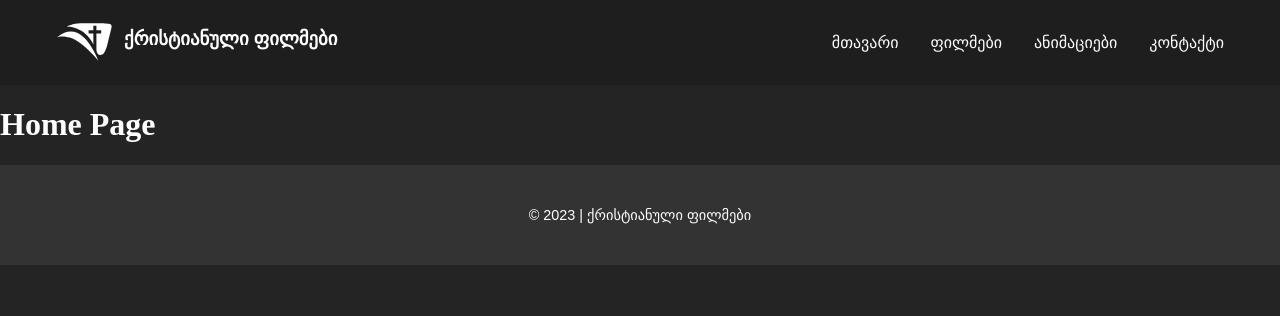
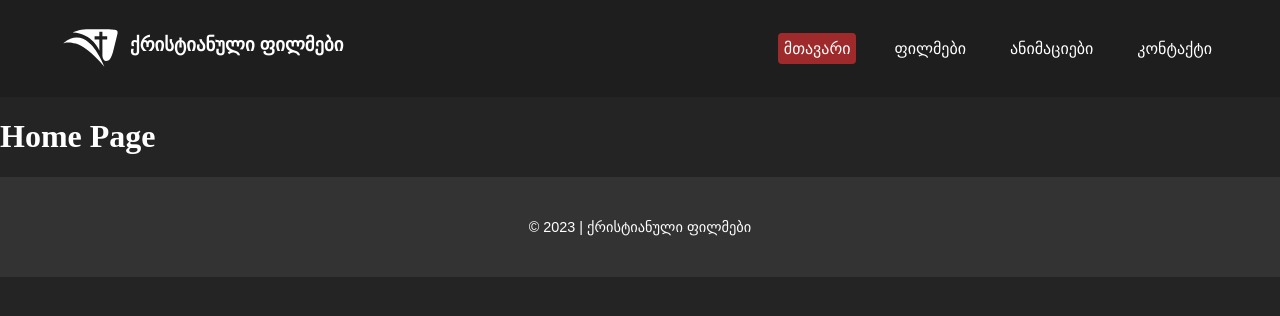
Before and after one commit to Dachi-Papashvili88/qtv-movies, a React (Vite) app: page / in a window 1280 px wide. Shown: the top 316 px of the page. Built offline with nearby package versions, Linux system fonts and the light colour scheme; a web font is replaced by a local one.

Commit message:
add background color when page is active

```diff
--- a/src/components/Navbar.jsx
+++ b/src/components/Navbar.jsx
@@ -1,6 +1,6 @@
 import { useState } from "react";
 import styled from "styled-components";
-import { Link } from "react-router-dom";
+import { NavLink } from "react-router-dom";
 import { FaBars, FaTimes } from "react-icons/fa";
 
 const Navbar = () => {
@@ -20,10 +20,10 @@ const Navbar = () => {
         {menuOpen ? <FaTimes /> : <FaBars />}
       </MenuButton>
       <Menu open={menuOpen} className="menu">
-        <Link to="/">მთავარი</Link>
-        <Link to="movies">ფილმები</Link>
-        <Link to="animations">ანიმაციები</Link>
-        <Link to="contact">კონტაქტი</Link>
+        <NavLink to="/">მთავარი</NavLink>
+        <NavLink to="movies">ფილმები</NavLink>
+        <NavLink to="animations">ანიმაციები</NavLink>
+        <NavLink to="contact">კონტაქტი</NavLink>
       </Menu>
     </NavbarContainer>
   );
@@ -57,6 +57,8 @@ const NavbarContainer = styled.nav`
   a {
     color: var(--be-text);
     text-decoration: none;
+    padding: 6px;
+    border-radius: 4px;
   }
 
   .logos-text {
@@ -68,7 +70,7 @@ const NavbarContainer = styled.nav`
   }
 `;
 
-const Logo = styled(Link)`
+const Logo = styled(NavLink)`
   text-decoration: none;
   font-weight: bold;
   color: white;
@@ -101,8 +103,13 @@ const Menu = styled.div`
   gap: 2rem;
   margin-right: 2.5em;
   color: var(--be-text);
+   padding: 6px;
+    border-radius: 4px;
   :hover {
     border-bottom: 1.5px solid white;
+  }
+  .active {
+    background-color: var(--clr-active);
   }
 
   @media (max-width: 768px) {
--- a/src/index.css
+++ b/src/index.css
@@ -16,6 +16,7 @@ body {
   --clr-primary-default: #242424;
   --clr-primary-lighter: #333333;
   --clr-primary-darker: #1e1e1e;
+  --clr-active: #9e2a2b;
   --be-accent-default: rgba(36, 186, 239, 1);
   --be-accent-lighter: rgba(129, 210, 239, 1);
   --be-accent-contrast: rgba(255, 255, 255, 1);
```
